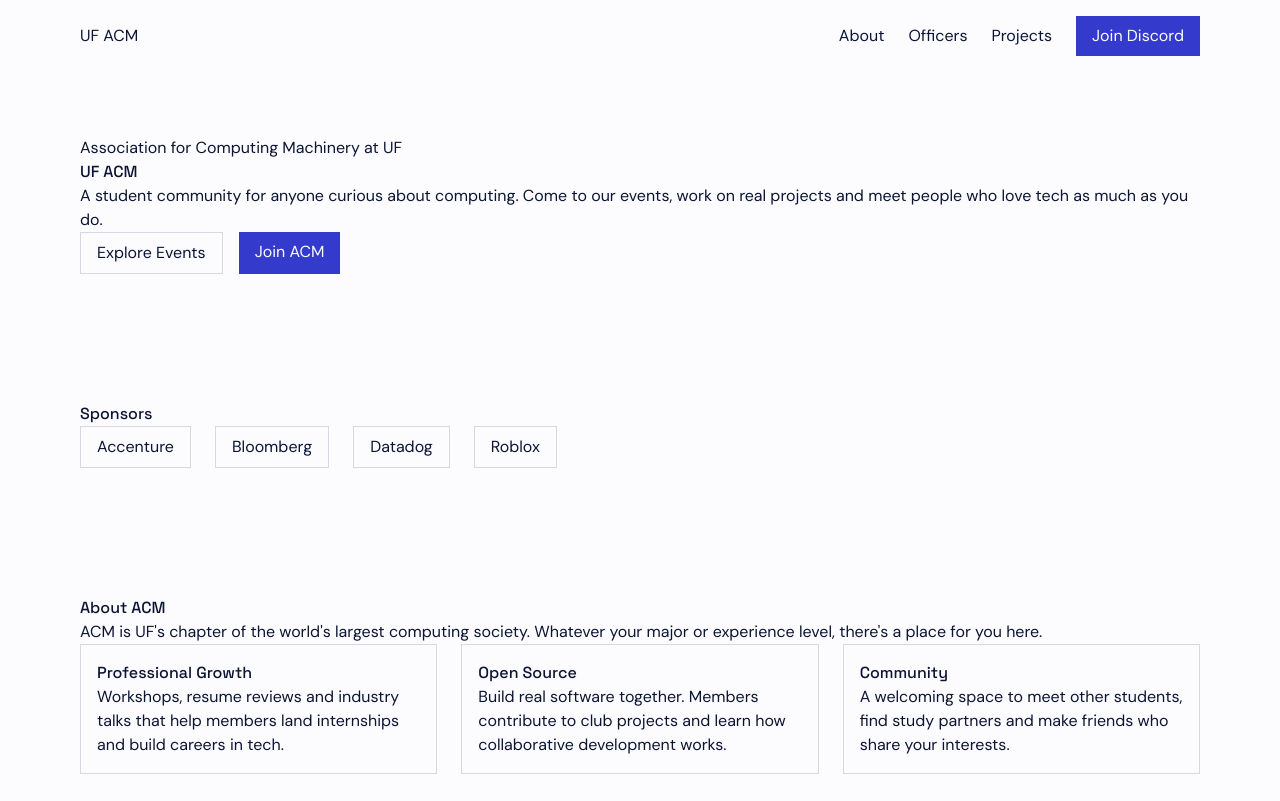
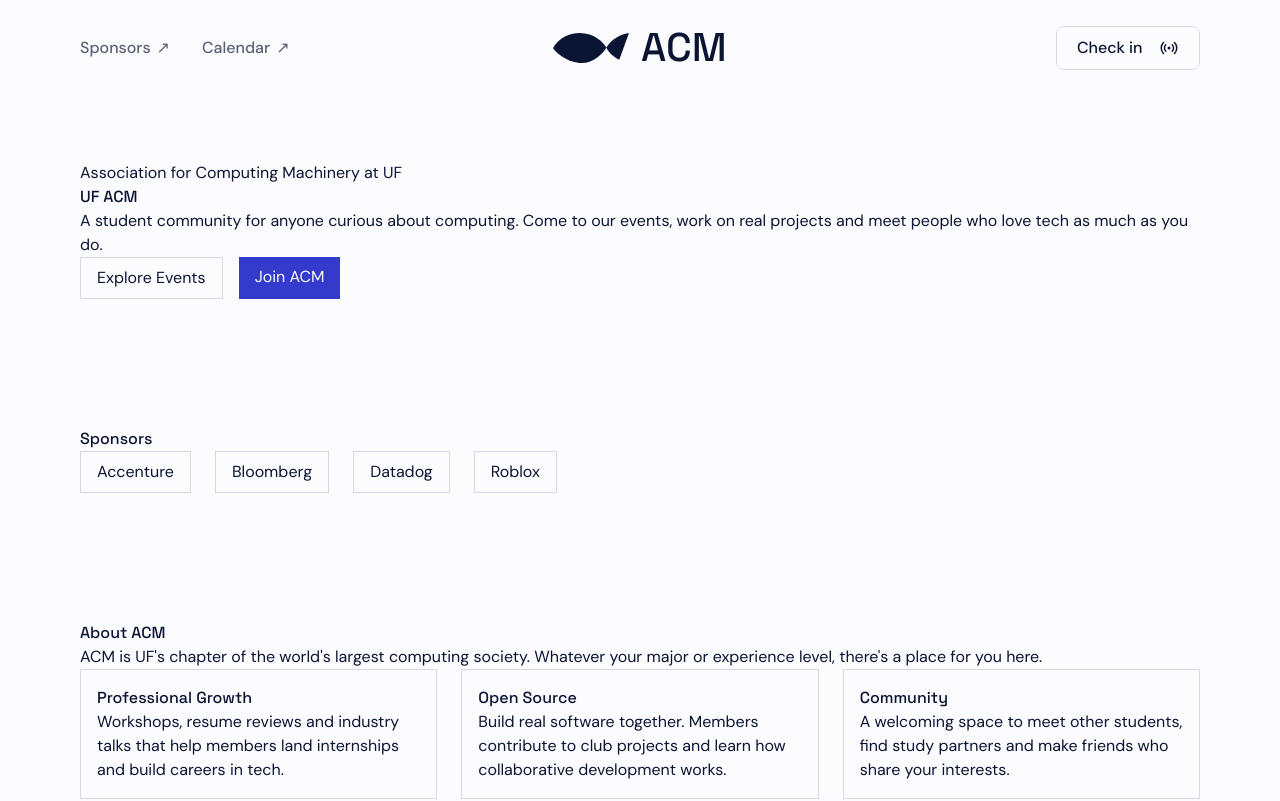
Before and after one commit to uf-acm-design-team/ACM-website, a Next.js app: page / in a window 1280 px wide. Shown: the top 801 px of the page. Built offline with nearby package versions, Linux system fonts and the light colour scheme.

Commit message:
Initial Navbar

```diff
--- a/src/app/components/Navbar/Navbar.tsx
+++ b/src/app/components/Navbar/Navbar.tsx
@@ -1,52 +1,162 @@
 "use client";
 
-import { useState } from "react";
-import { DISCORD_URL, NAV_LINKS } from "@/data/content";
+import { useEffect, useRef, useState } from "react";
+import Image from "next/image";
+import acmFish from "./acm-fish.svg";
+import {
+  CHECK_IN_LINK,
+  NAVBAR_LABELS,
+  NAVBAR_LINKS,
+  SITE_BRAND,
+  type SiteLink,
+} from "@/data/site";
 
-// TODO: style to match Figma
-export default function Navbar() {
-  const [open, setOpen] = useState(false);
+function BroadcastIcon() {
+  return (
+    <svg aria-hidden="true" className="size-5" fill="none" viewBox="0 0 20 20" stroke="currentColor" strokeLinecap="round" strokeWidth="1.5">
+      <circle cx="10" cy="10" r="1.5" fill="currentColor" stroke="none" />
+      <path d="M6.8 6.8a4.5 4.5 0 0 0 0 6.4M13.2 6.8a4.5 4.5 0 0 1 0 6.4" />
+      <path d="M4.5 4.5a7.8 7.8 0 0 0 0 11M15.5 4.5a7.8 7.8 0 0 1 0 11" />
+    </svg>
+  );
+}
+
+function MenuIcon({ open }: { open: boolean }) {
+  return (
+    <span aria-hidden="true" className="relative block size-5">
+      <span className={`absolute left-0 top-1.5 h-px w-5 bg-current transition-transform duration-200 motion-reduce:transition-none ${open ? "translate-y-1 rotate-45" : ""}`} />
+      <span className={`absolute left-0 top-3.5 h-px w-5 bg-current transition-transform duration-200 motion-reduce:transition-none ${open ? "-translate-y-1 -rotate-45" : ""}`} />
+    </span>
+  );
+}
+
+function NavigationLink({ link, onClick }: { link: SiteLink; onClick?: () => void }) {
+  return (
+    <a
+      href={link.href}
+      onClick={onClick}
+      className="inline-flex items-center gap-1.5 rounded-sm text-base font-medium leading-6 text-muted transition-colors duration-200 hover:text-navy focus-visible:outline-none focus-visible:ring-2 focus-visible:ring-accent focus-visible:ring-offset-4 motion-reduce:transition-none"
+    >
+      <span>{link.label}</span>
+      {link.externalStyle && <span aria-hidden="true">↗</span>}
+    </a>
+  );
+}
+
+type NavbarContentProps = {
+  brand: typeof SITE_BRAND;
+  links: SiteLink[];
+  checkInLink: SiteLink;
+};
+
+function NavbarContent({ brand, links, checkInLink }: NavbarContentProps) {
+  const [menuOpen, setMenuOpen] = useState(false);
+  const [isScrolled, setIsScrolled] = useState(false);
+  const menuButtonRef = useRef<HTMLButtonElement>(null);
+
+  useEffect(() => {
+    const updateScrollState = () => setIsScrolled(window.scrollY > 8);
+    updateScrollState();
+    window.addEventListener("scroll", updateScrollState, { passive: true });
+    return () => window.removeEventListener("scroll", updateScrollState);
+  }, []);
+
+  useEffect(() => {
+    if (!menuOpen) return;
+    const closeWithEscape = (event: KeyboardEvent) => {
+      if (event.key === "Escape") {
+        setMenuOpen(false);
+        menuButtonRef.current?.focus();
+      }
+    };
+    window.addEventListener("keydown", closeWithEscape);
+    return () => window.removeEventListener("keydown", closeWithEscape);
+  }, [menuOpen]);
+
+  useEffect(() => {
+    const desktopQuery = window.matchMedia("(min-width: 768px)");
+    const closeMenuOnDesktop = (event: MediaQueryListEvent) => {
+      if (event.matches) setMenuOpen(false);
+    };
+    desktopQuery.addEventListener("change", closeMenuOnDesktop);
+    return () => desktopQuery.removeEventListener("change", closeMenuOnDesktop);
+  }, []);
 
   return (
-    <header className="sticky top-0 z-50 bg-background">
-      <nav className="mx-auto flex max-w-6xl items-center justify-between px-4 py-4">
-        <a href="#">UF ACM</a>
-
-        <div className="hidden items-center gap-6 md:flex">
-          {NAV_LINKS.map((link) => (
-            <a key={link.href} href={link.href}>
-              {link.label}
-            </a>
-          ))}
-          <a href={DISCORD_URL} target="_blank" rel="noopener noreferrer" className="bg-accent px-4 py-2 text-accent-foreground">
-            Join Discord
-          </a>
+    <header
+      className={`sticky top-0 z-50 w-full border-b transition-[background-color,border-color,backdrop-filter] duration-300 ease-out motion-reduce:transition-none ${
+        isScrolled ? "border-border/50 bg-background/70 backdrop-blur-2xl" : "border-transparent bg-transparent backdrop-blur-none"
+      }`}
+    >
+      <nav
+        aria-label="Primary navigation"
+        className={`mx-auto grid max-w-[1440px] grid-cols-[1fr_auto_1fr] items-center px-5 transition-[height] duration-300 ease-out motion-reduce:transition-none sm:px-8 lg:px-20 ${
+          isScrolled ? "h-[72px]" : "h-24"
+        }`}
+      >
+        <div className="hidden h-11 w-full items-center gap-8 justify-self-start md:flex">
+          {links.map((link) => <NavigationLink key={link.label} link={link} />)}
         </div>
 
+        <a
+          href={brand.href}
+          aria-label={brand.accessibleLabel}
+          className="col-start-1 inline-flex items-center gap-3 justify-self-start rounded-sm text-navy focus-visible:outline-none focus-visible:ring-2 focus-visible:ring-accent focus-visible:ring-offset-4 md:col-start-2 md:justify-self-center"
+        >
+          <Image
+            src={acmFish}
+            alt=""
+            width={76}
+            height={31}
+            className={`w-auto transition-[height] duration-300 ease-out motion-reduce:transition-none ${isScrolled ? "h-[19px]" : "h-[30px]"}`}
+          />
+          <span className={`font-display font-medium transition-[font-size,line-height] duration-300 ease-out motion-reduce:transition-none ${isScrolled ? "text-[25px] leading-8" : "text-[40px] leading-[48px]"}`}>
+            {brand.name}
+          </span>
+        </a>
+
+        <a
+          href={checkInLink.href}
+          className="hidden h-11 w-36 items-center justify-center gap-2.5 justify-self-end rounded-lg border border-border bg-background px-5 py-2.5 text-base font-medium text-navy transition-colors duration-200 hover:bg-surface-tint focus-visible:outline-none focus-visible:ring-2 focus-visible:ring-accent focus-visible:ring-offset-4 motion-reduce:transition-none md:inline-flex"
+        >
+          <span className="flex-1">{checkInLink.label}</span>
+          <BroadcastIcon />
+        </a>
+
         <button
+          ref={menuButtonRef}
           type="button"
-          className="md:hidden"
-          aria-label={open ? "Close menu" : "Open menu"}
-          aria-expanded={open}
-          aria-controls="mobile-menu"
-          onClick={() => setOpen((o) => !o)}
+          aria-label={menuOpen ? NAVBAR_LABELS.closeMenu : NAVBAR_LABELS.openMenu}
+          aria-expanded={menuOpen}
+          aria-controls="mobile-navigation"
+          onClick={() => setMenuOpen((current) => !current)}
+          className="col-start-3 inline-flex size-11 items-center justify-center justify-self-end rounded-lg border border-border bg-background/70 text-navy focus-visible:outline-none focus-visible:ring-2 focus-visible:ring-accent focus-visible:ring-offset-2 md:hidden"
         >
-          {open ? "Close" : "Menu"}
+          <MenuIcon open={menuOpen} />
         </button>
       </nav>
 
-      {open && (
-        <div id="mobile-menu" className="flex flex-col gap-4 px-4 pb-4 md:hidden">
-          {NAV_LINKS.map((link) => (
-            <a key={link.href} href={link.href} onClick={() => setOpen(false)}>
-              {link.label}
+      {menuOpen && (
+        <div id="mobile-navigation" className="border-t border-border/50 bg-background/90 px-5 py-5 backdrop-blur-2xl md:hidden">
+          <div className="mx-auto flex max-w-[1440px] flex-col gap-5">
+            {links.map((link) => (
+              <NavigationLink key={link.label} link={link} onClick={() => setMenuOpen(false)} />
+            ))}
+            <a
+              href={checkInLink.href}
+              onClick={() => setMenuOpen(false)}
+              className="mt-1 inline-flex items-center justify-center gap-2.5 rounded-lg border border-border bg-background px-5 py-3 text-base font-medium text-navy focus-visible:outline-none focus-visible:ring-2 focus-visible:ring-accent focus-visible:ring-offset-2"
+            >
+              <span>{checkInLink.label}</span>
+              <BroadcastIcon />
             </a>
-          ))}
-          <a href={DISCORD_URL} target="_blank" rel="noopener noreferrer" className="bg-accent px-4 py-2 text-center text-accent-foreground">
-            Join Discord
-          </a>
+          </div>
         </div>
       )}
     </header>
   );
 }
+
+export default function Navbar() {
+  return <NavbarContent brand={SITE_BRAND} links={NAVBAR_LINKS} checkInLink={CHECK_IN_LINK} />;
+}
--- /dev/null
+++ b/src/data/site.ts
@@ -0,0 +1,34 @@
+export type SiteLink = {
+  label: string;
+  href: string;
+  externalStyle?: boolean;
+};
+
+export const SITE_BRAND = {
+  name: "ACM",
+  href: "#",
+  accessibleLabel: "ACM home",
+};
+
+export const NAVBAR_LINKS: SiteLink[] = [
+  {
+    label: "Sponsors",
+    href: "#",
+    externalStyle: true,
+  },
+  {
+    label: "Calendar",
+    href: "#",
+    externalStyle: true,
+  },
+];
+
+export const CHECK_IN_LINK: SiteLink = {
+  label: "Check in",
+  href: "#",
+};
+
+export const NAVBAR_LABELS = {
+  openMenu: "Open navigation menu",
+  closeMenu: "Close navigation menu",
+};
```
Also changed, not shown: src/app/components/Navbar/acm-fish.svg (added).
